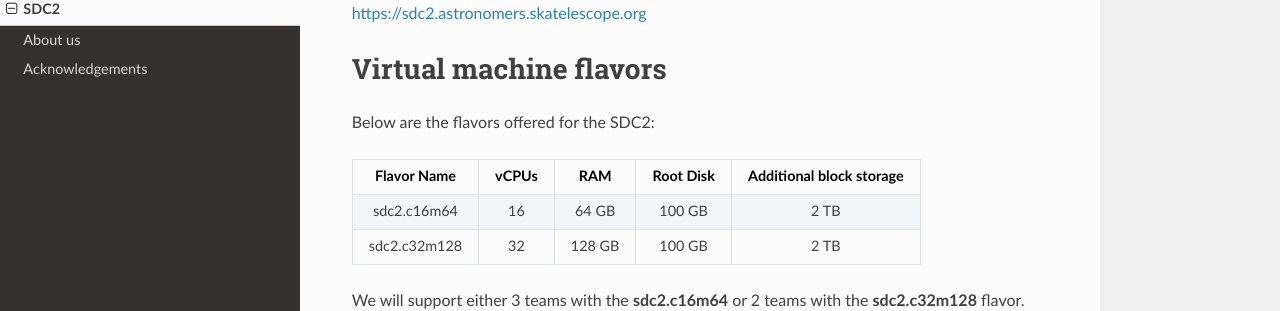
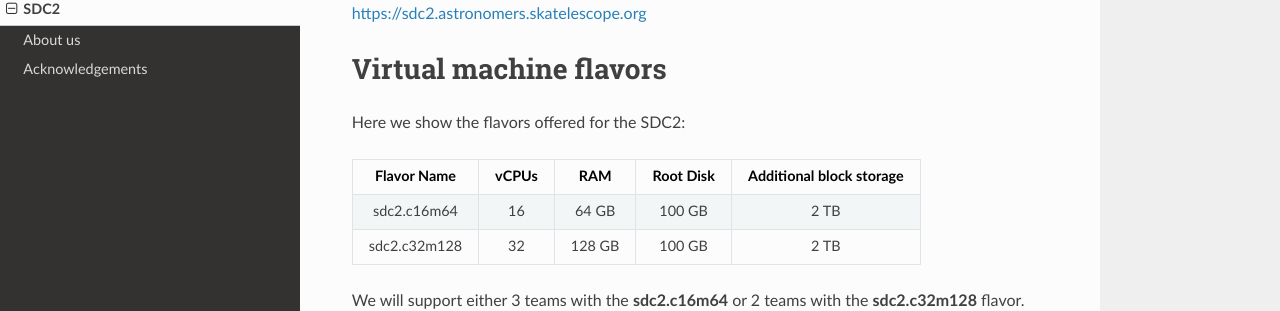
Before and after one commit to espsrc/spsrc_user_docs, an MkDocs documentation site: the page built from docs/sdc2.md, in a window 1280 px wide. Shown: the part 230-541 px from the top of the page. Built offline with MkDocs 1.6.1, drawn with Linux system fonts in a browser that asks for light colours; nearby versions of some CDN libraries.

Commit message:
Minor rewording

```diff
--- a/docs/sdc2.md
+++ b/docs/sdc2.md
@@ -7,7 +7,7 @@ For more information on how to participate, please visit:
 
 # Virtual machine flavors
 
-Below are the flavors offered for the SDC2:
+Here we show the flavors offered for the SDC2:
 
 | Flavor Name  | vCPUs | RAM    | Root Disk | Additional block storage |
 |:------------:|:-----:|:------:|:---------:|:------------------------:|
```
